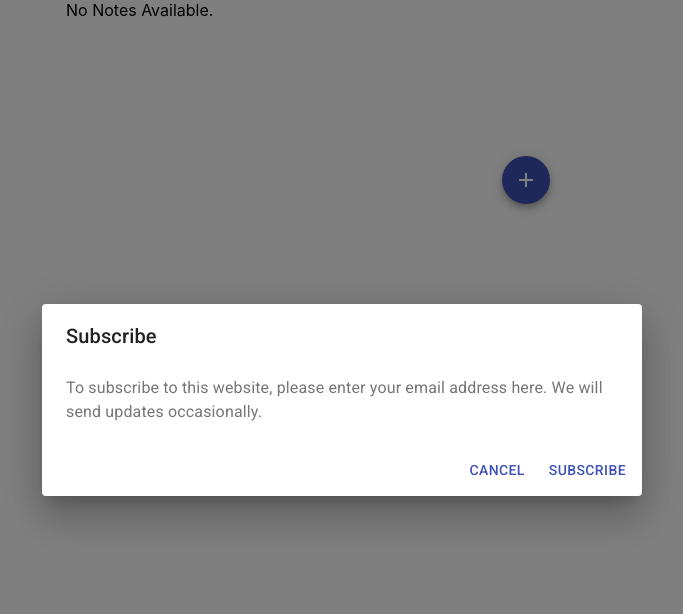
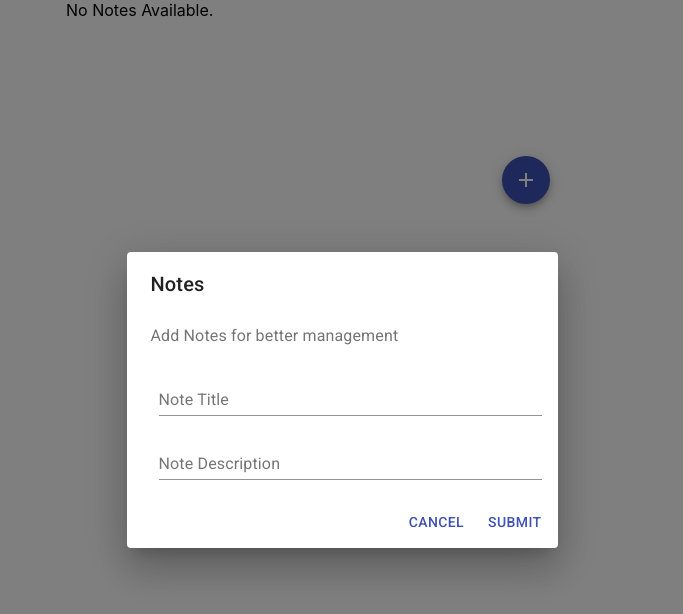
Before and after one commit to nidhi-bhanushali/Mini-Project-4-NotesApp, a React (Create React App) app: page / in a window 1280 px wide. Both pictures are taken after a click on the button "add". Shown: the top 614 px of the page, without its empty margins (298-981 px from the left). Built offline with nearby package versions, Linux system fonts and the light colour scheme.

Commit message:
Added textfields0

```diff
--- a/src/components/Modal.js
+++ b/src/components/Modal.js
@@ -11,6 +11,7 @@ import DialogContentText from '@material-ui/core/DialogContentText';
 import DialogTitle from '@material-ui/core/DialogTitle';
 import Paper from '@material-ui/core/Paper';
 import Draggable from 'react-draggable';
+import TextField from '@material-ui/core/TextField';
 
 const useStyles = makeStyles((theme) => ({
     fab: {
@@ -65,20 +66,36 @@ export default function Modal() {
         aria-labelledby="draggable-dialog-title"
       >
         <DialogTitle style={{ cursor: 'move' }} id="draggable-dialog-title">
-          Subscribe
+          Notes
         </DialogTitle>
         <DialogContent>
           <DialogContentText>
-            To subscribe to this website, please enter your email address here. We will send updates
-            occasionally.
+            Add Notes for better management
           </DialogContentText>
+          <form noValidate autoComplete="off">
+              <TextField
+              id="standard-basic"
+              label="Note Title"
+              fullWidth
+              style={{ margin: 8 }}
+              />
+
+              <TextField
+              id="standard-textarea"
+              label="Note Description"
+              multiline
+              fullWidth
+              style={{ margin: 8 }}
+
+        />
+            </form>
         </DialogContent>
         <DialogActions>
           <Button autoFocus onClick={handleClose} color="primary">
             Cancel
           </Button>
           <Button onClick={handleClose} color="primary">
-            Subscribe
+            Submit
           </Button>
         </DialogActions>
       </Dialog>
--- a/src/components/Notes.js
+++ b/src/components/Notes.js
@@ -5,7 +5,7 @@ import Modal from './Modal';
 const Notes = () => {
 
     return (
-        <Container maxWidth = 'sm'>
+        <Container maxWidth = 'sm' >
             No Notes Available.
             <Modal/>
         </Container >
```
Also changed, not shown: 1 other file (tests, documents, lock files or other folders).
